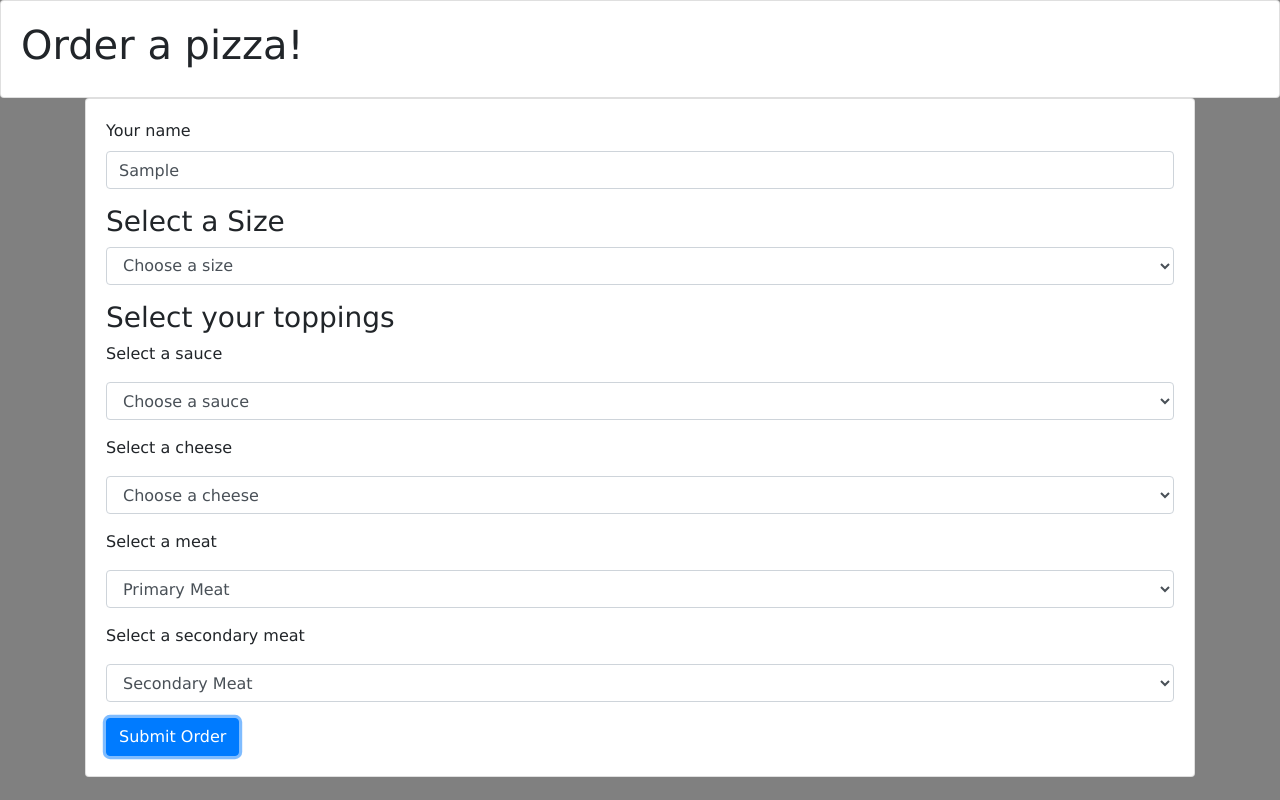
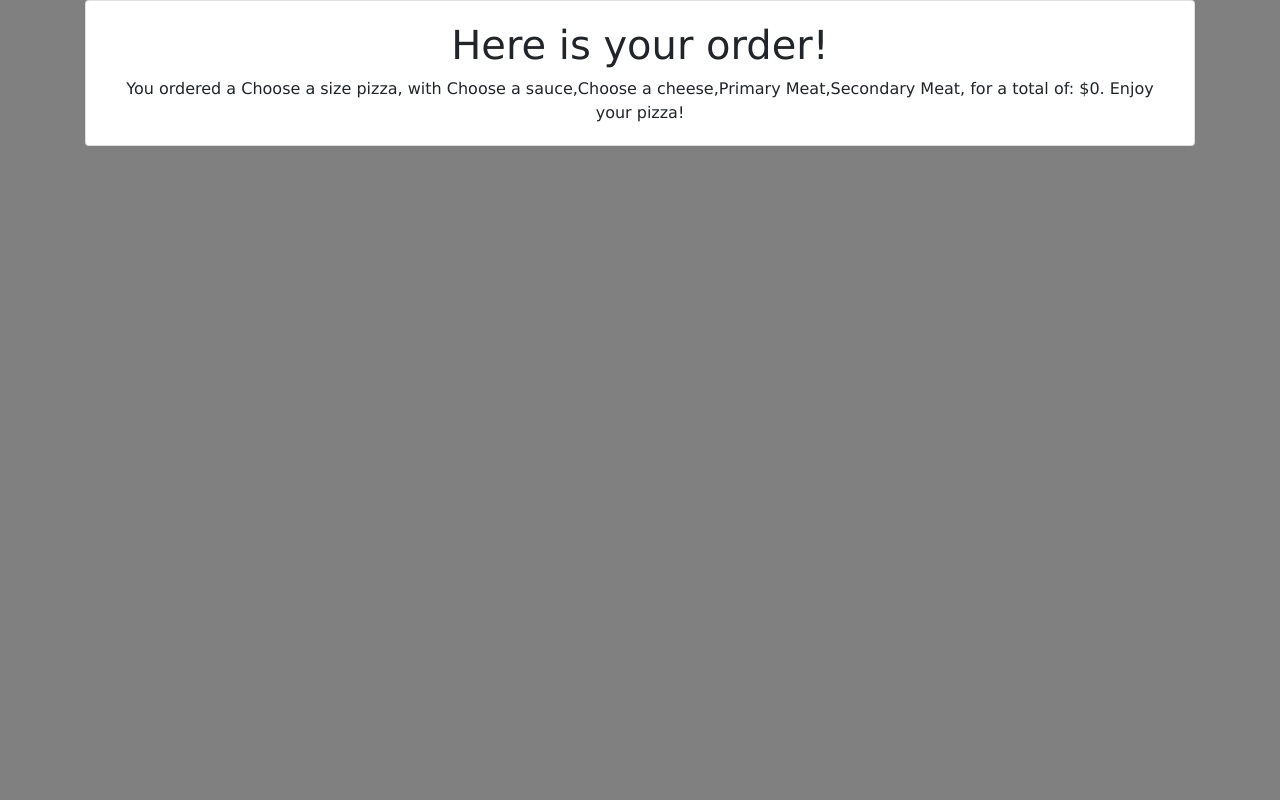
Before and after one commit to bettsbp/pizza, a plain HTML site: page index.html in a window 1280 px wide. Both pictures are taken after typing "Sample" into the empty fields and a click on the button "Submit Order". Drawn offline with nearby package versions, Linux system fonts and the light colour scheme.

Commit message:
add icon, add finishing touches to stylings and html, complete project

```diff
--- a/css/styles.css
+++ b/css/styles.css
@@ -2,3 +2,10 @@ body {
   font-family: verdana;
   background-color: grey;
 }
+#header {
+  text-align: center;
+}
+
+#results {
+  display: none;
+}
--- a/index.html
+++ b/index.html
@@ -3,9 +3,11 @@
   <title>Pizzaria</title>
   <link rel="stylesheet" href="https://stackpath.bootstrapcdn.com/bootstrap/4.1.1/css/bootstrap.min.css" integrity="sha384-WskhaSGFgHYWDcbwN70/dfYBj47jz9qbsMId/iRN3ewGhXQFZCSftd1LZCfmhktB" crossorigin="anonymous">
   <link rel='stylesheet' href='css/styles.css' type='text/css'>
+  <link href='img/icon.ico' rel='shortcut icon'>
 </head>
 <body>
-  <div class='card'>
+  <div id='orderForm'>
+    <div class='card' id='header'>
       <div class='card-body'>
         <h1>Order a pizza!</h1>
       </div>
@@ -73,5 +75,20 @@
     <script src="https://cdnjs.cloudflare.com/ajax/libs/popper.js/1.14.3/umd/popper.min.js" integrity="sha384-ZMP7rVo3mIykV+2+9J3UJ46jBk0WLaUAdn689aCwoqbBJiSnjAK/l8WvCWPIPm49" crossorigin="anonymous"></script>
     <script src="https://stackpath.bootstrapcdn.com/bootstrap/4.1.1/js/bootstrap.min.js" integrity="sha384-smHYKdLADwkXOn1EmN1qk/HfnUcbVRZyYmZ4qpPea6sjB/pTJ0euyQp0Mk8ck+5T" crossorigin="anonymous"></script>
     <script src='js/scripts.js'></script>
+  </div>
+  <div id='results'>
+    <div class='container'>
+      <div class='card' id='header'>
+        <div class='card-body'>
+          <h1>Here is your order!</h1>
+          <div id='finalorder'>
+
+
+          </div>
+          <!-- <button class='btn btn-primary' type='button'>Back</button> -->
+        </div>
+      </div>
+    </div>
+  </div>
 </body>
 </html>
--- a/js/scripts.js
+++ b/js/scripts.js
@@ -135,11 +135,18 @@ $(document).ready(function() {
     newPizza.combineToppings(sauce, cheese, meat1, meat2);
     newPizza.sizePrice(errorsize);
     newPizza.getPrice(errormsg);
+    $('#orderForm').hide();
+    $('#results').show();
 
-    alert(newPizza.forWho + ', your total is $' + newPizza.totalPrice);
-
+    $('#finalorder').text(newPizza.forWho + ', your total is $' + newPizza.totalPrice);
+    $('#finalorder').text('You ordered a ' + newPizza.size + ' pizza, with ' + newPizza.toppings + ', for a total of: $' + newPizza.totalPrice + '. Enjoy your pizza!');
     newPizza.reset();
     };
+  });
 
-  });
+  // $('#refreshbutton').click(function(event) {
+  //   event.preventDefault();
+  //   location.reload(forceGet);
+  // });
+
 });
```
Also changed, not shown: img/icon.ico (added). Lines whose indentation alone changed are shown as unchanged.
